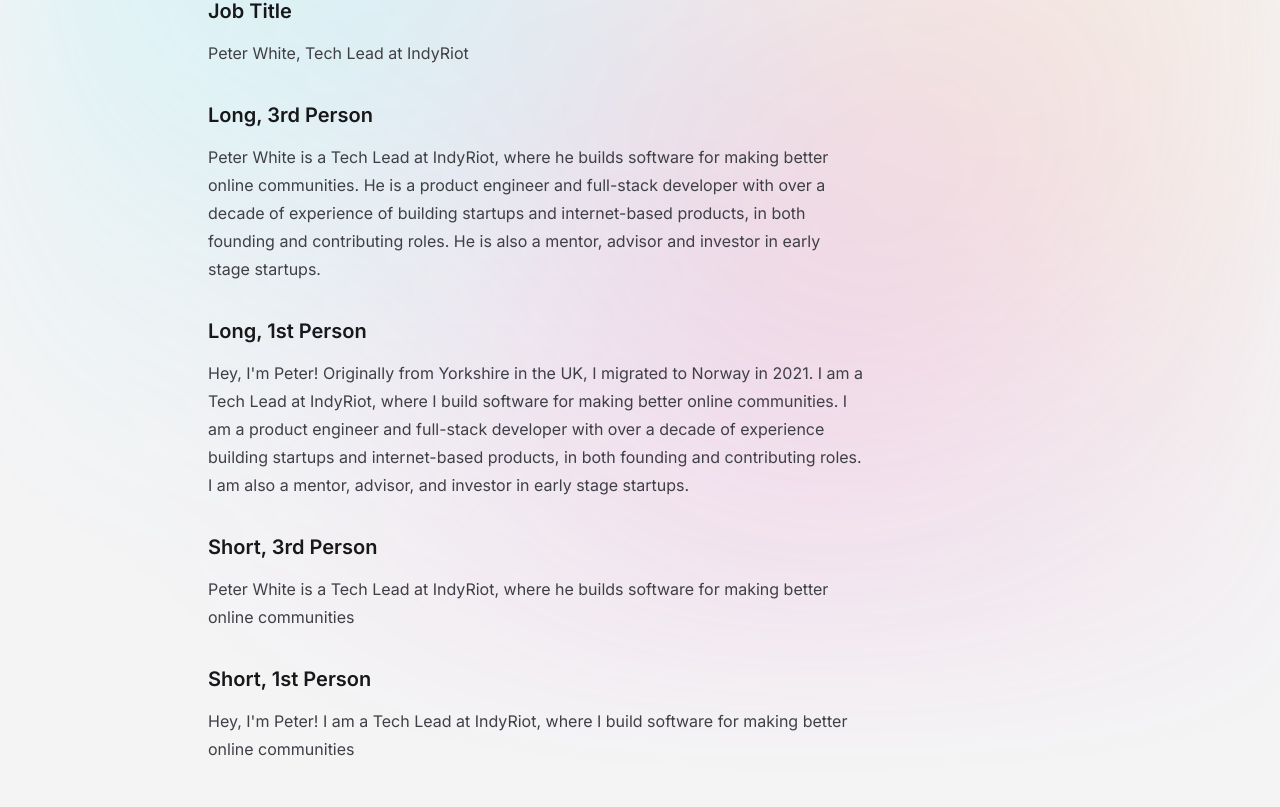
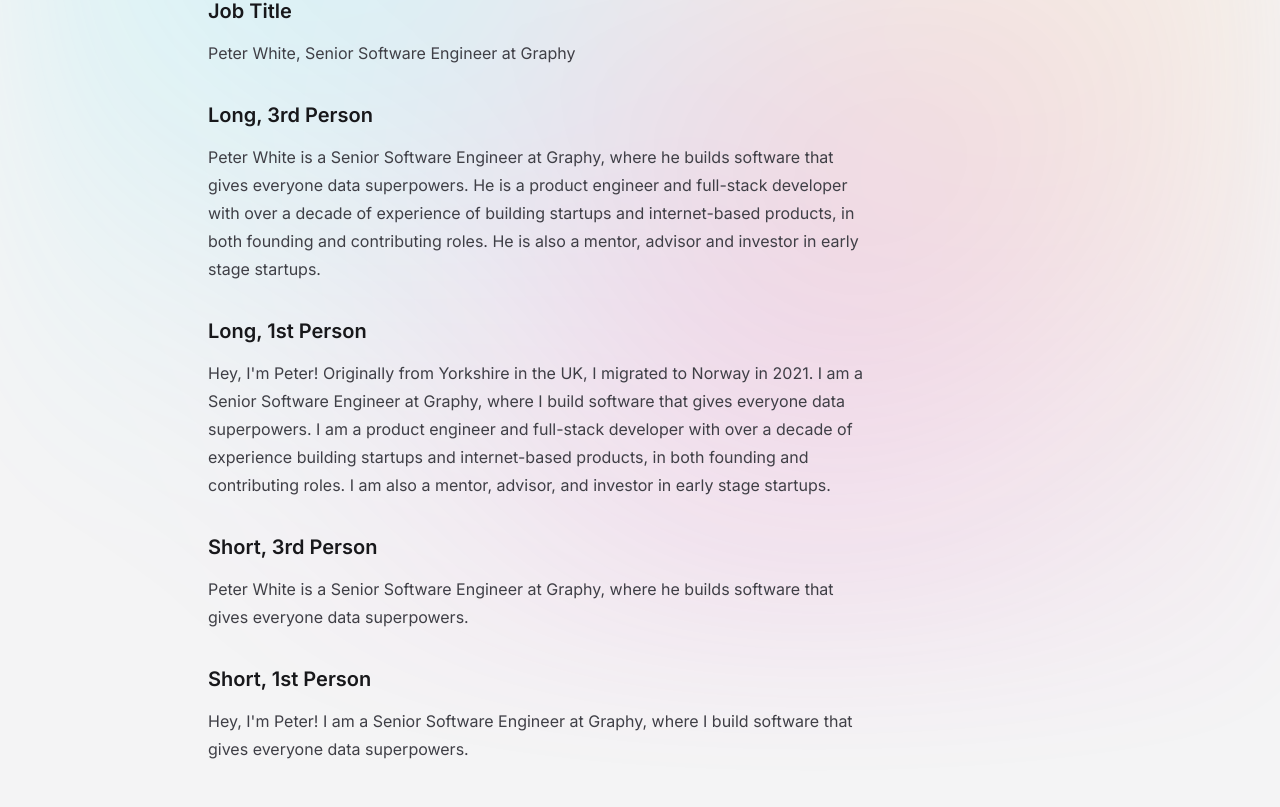
Before and after one commit to peterwhite/peterwhite.dev, a Next.js app: page /about in a window 1280 px wide. Shown: the part 593-1400 px from the top of the page. Built offline with nearby package versions, Linux system fonts and the light colour scheme.

Commit message:
Update about page

```diff
--- a/app/about/page.tsx
+++ b/app/about/page.tsx
@@ -30,11 +30,11 @@
             </ul>
             <h2>Bio</h2>
             <h3>Job Title</h3>
-            <p>Peter White, Tech Lead at IndyRiot</p>
+            <p>Peter White, Senior Software Engineer at Graphy</p>
             <h3>Long, 3rd Person</h3>
             <p>
-              Peter White is a Tech Lead at IndyRiot, where he
-              builds software for making better online communities. He is a
+              Peter White is a Senior Software Engineer at Graphy, where he
+              builds software that gives everyone data superpowers. He is a
               product engineer and full-stack developer with over a decade of
               experience of building startups and internet-based products, in
               both founding and contributing roles. He is also a mentor, advisor
@@ -43,8 +43,8 @@
             <h3>Long, 1st Person</h3>
             <p>
               Hey, I'm Peter! Originally from Yorkshire in the UK, I migrated to
-              Norway in 2021. I am a Tech Lead at IndyRiot, where
-              I build software for making better online communities. I am a
+              Norway in 2021. I am a Senior Software Engineer at Graphy, where I
+              build software that gives everyone data superpowers. I am a
               product engineer and full-stack developer with over a decade of
               experience building startups and internet-based products, in both
               founding and contributing roles. I am also a mentor, advisor, and
@@ -52,13 +52,13 @@
             </p>
             <h3>Short, 3rd Person</h3>
             <p>
-              Peter White is a Tech Lead at IndyRiot, where he
-              builds software for making better online communities
+              Peter White is a Senior Software Engineer at Graphy, where he
+              builds software that gives everyone data superpowers.
             </p>
             <h3>Short, 1st Person</h3>
             <p>
-              Hey, I'm Peter! I am a Tech Lead at IndyRiot, where
-              I build software for making better online communities
+              Hey, I'm Peter! I am a Senior Software Engineer at Graphy, where I
+              build software that gives everyone data superpowers.
             </p>
           </div>
         </div>
```
